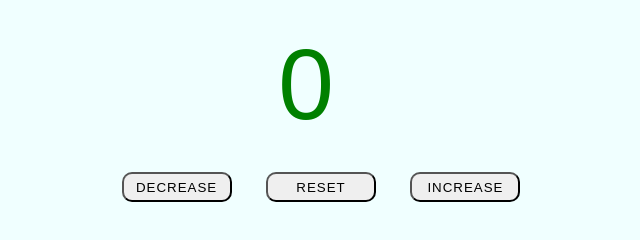
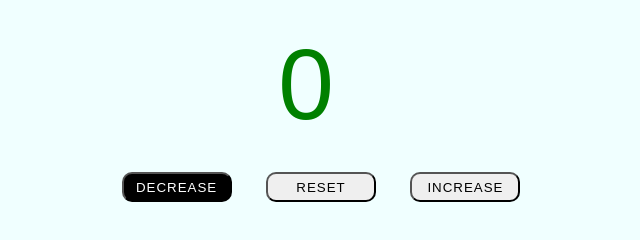
Before and after one commit to didprojects/JAVASCRIPT-counter, a plain HTML site: page index.html in a window 1280 px wide. In both pictures the pointer is over the button "DECREASE". Shown: the part 272-512 px from the top of the page, without its empty margins (334-974 px from the left). Drawn offline with Linux system fonts and the light colour scheme.

Commit message:
add button hover style

```diff
--- a/style.css
+++ b/style.css
@@ -32,3 +32,8 @@ body{
     color: black;
     letter-spacing: 1px;
 }
+
+.container button:hover{
+    background-color: black;
+    color: white;
+}
```
